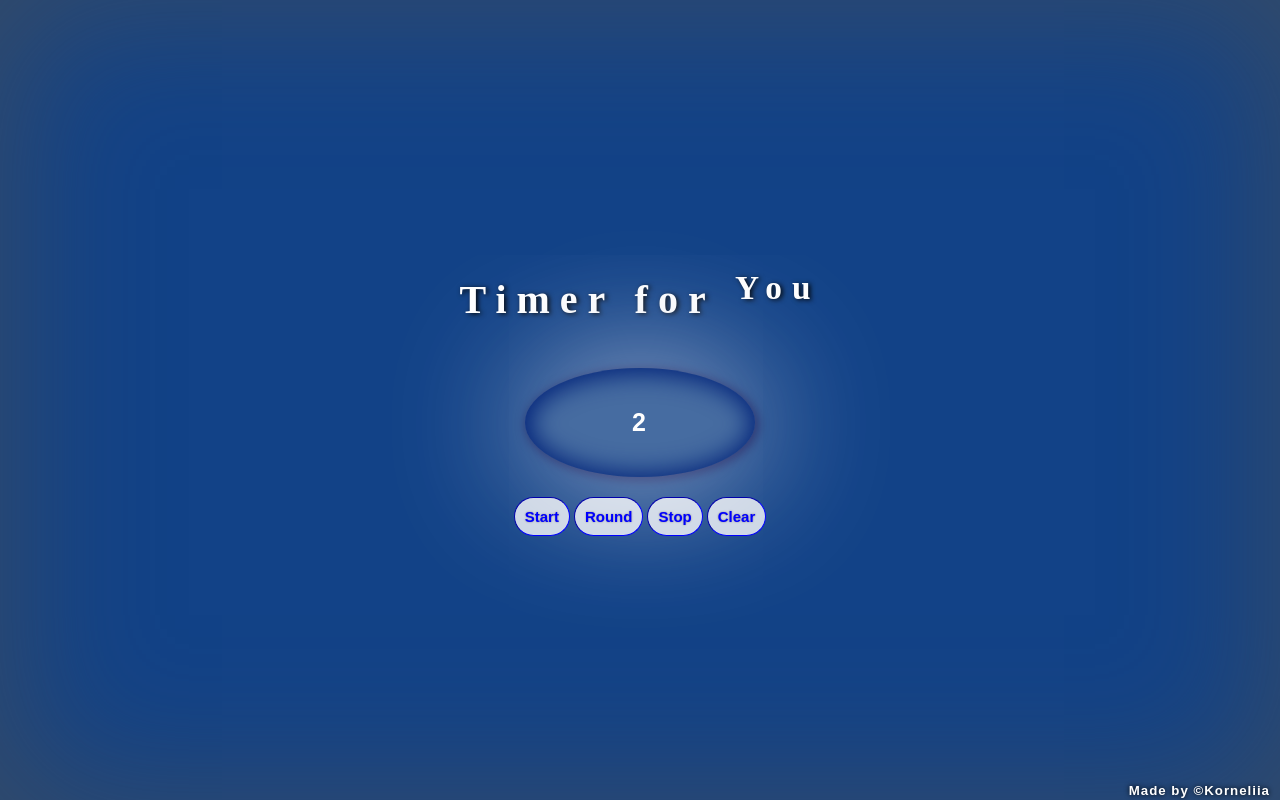
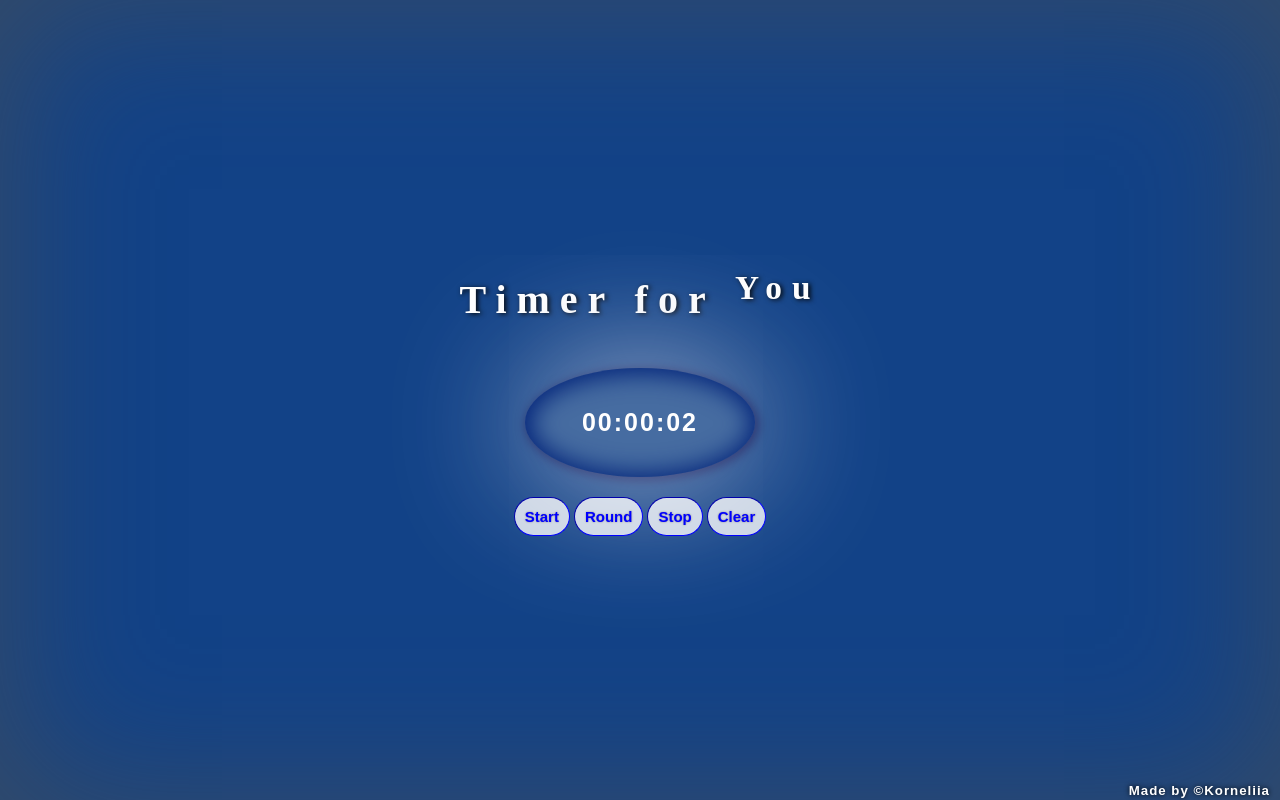
Before and after one commit to Korneliia08/timer, a plain HTML site: page index.html in a window 1280 px wide. Both pictures are taken after a click on the button "Start". Drawn offline with Linux system fonts and the light colour scheme.

Commit message:
Create timer

```diff
--- a/index.html
+++ b/index.html
@@ -34,7 +34,7 @@
         </div>
     </main>
     <footer>
-        <h5 class="h5Style">Made by &copyKorneliia</h5>
+        <h5 class="h5Style">Made by &copy;Korneliia</h5>
     </footer>
 </div>
 <script src="./scripts/main.js"></script>
--- a/scripts/main.js
+++ b/scripts/main.js
@@ -41,7 +41,7 @@ class Timer {
         clearInterval(this.setIntervalFunc);
         this.setIntervalFunc = setInterval(() => {
             this.currentTime = this.currentTime + 1;
-            this.elementPForTime.textContent = this.currentTime;
+            this.elementPForTime.textContent = this.generateTextFromTime(this.currentTime);
         }, 1000);
     }
 
@@ -61,7 +61,7 @@ class Timer {
         this.divForRoundsParent.style.display = "flex";
         this.divForRounds.style.display = "flex";
         this.round = document.createElement("p");
-        this.round.innerHTML = `${this.counterOfRounds} round: ${this.currentTime}`;
+        this.round.innerHTML = `${this.counterOfRounds} round: ${this.generateTextFromTime(this.currentTime)}`;
         this.round.classList.add("roundStyle");
         this.divForRounds.append(this.round);
     }
@@ -85,6 +85,16 @@ class Timer {
         this.counterOfRounds--;
     }
 
+    generateTextFromTime(time) {
+        let godzina = (time - time % 3600) / 3600
+        let minuta = ((time - time % 60) / 60) - (godzina * 60)
+        let sekunda = time - ((godzina * 3600) + (minuta * 60))
+        if (godzina < 10) godzina = '0' + godzina
+        if (minuta < 10) minuta = '0' + minuta
+        if (sekunda < 10) sekunda = '0' + sekunda
+
+        return `${godzina}:${minuta}:${sekunda}`
+    }
 }
 
 let timer = new Timer(".time", ".btnStart", ".btnRound", ".btnStop", ".btnClear", ".fieldForRound", ".btnClearRounds", ".btnClearLastRound");
```
